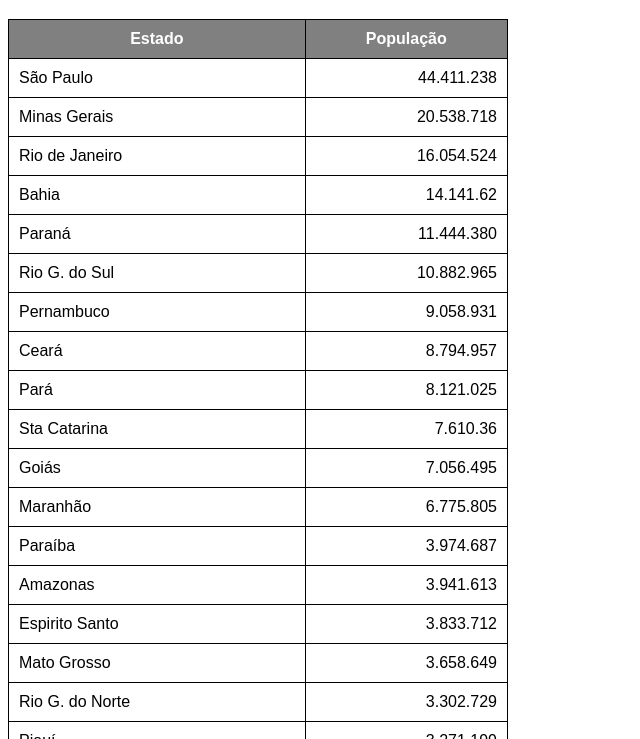
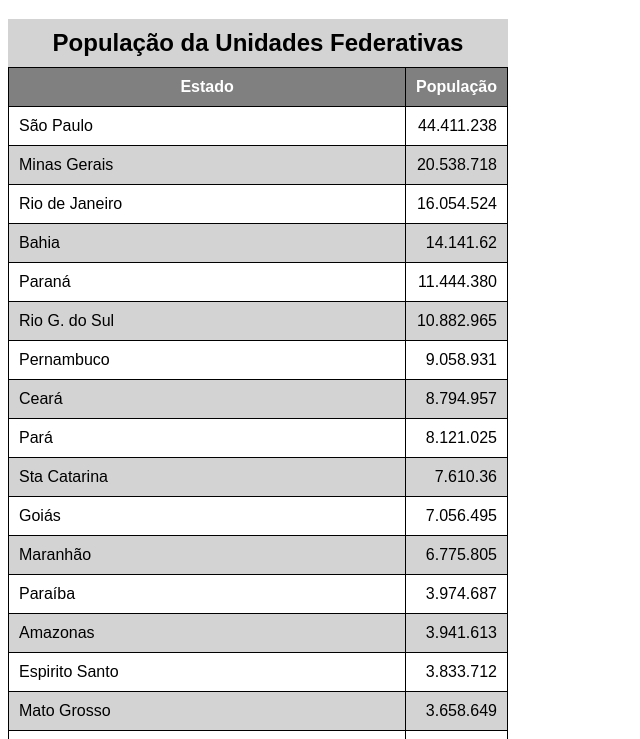
Before and after one commit to matheusferreira76/html-css, a plain HTML site: page aExercícios/ex023 - CSS/tabela003.html in a window 1280 px wide. Shown: the part 61-800 px from the top of the page, without its empty margins (0-640 px from the left). Drawn offline with Linux system fonts and the light colour scheme.

Commit message:
Efeito zebrado em tabelas

```diff
--- a/aExercícios/ex023 - CSS/tabela003.html
+++ b/aExercícios/ex023 - CSS/tabela003.html
@@ -14,6 +14,13 @@
             border-collapse: collapse;
         }
 
+        caption {
+            font-size: 1.5em;
+            font-weight: bold;
+            padding: 10px;
+            background-color: lightgray;
+        }
+
         td, th {
             border: 1px solid black;
             padding: 10px;
@@ -22,6 +29,14 @@
         thead, tfoot {
             background-color: gray;
             color: white;
+        }
+
+        tbody > tr:nth-child(odd) { /*2n-1*/
+            background-color: white;
+        }
+
+        tbody > tr:nth-child(even) { /*2n*/
+            background-color: lightgray;
         }
 
         td.num {
@@ -35,6 +50,7 @@
     ANATOMIA PARA TABELAS GRANDES
 
     TABLE
+        CAPTION
         THEAD
             TR,TD,TH
         TBODY
@@ -43,10 +59,13 @@
             TR,TD,TH
     -->
     <table>
+        <caption>
+            População da Unidades Federativas
+        </caption>
         <thead>
             <tr>
-                <th>Estado</th>
-                <th>População</th>
+                <th scope="col">Estado</th>
+                <th scope="col" style="width: 50px;">População</th>
             </tr>
         </thead>
         <tbody>
@@ -161,7 +180,7 @@
         </tbody>
         <tfoot>
             <tr>
-                <th>Totalde habitantes</th>
+                <th scope="row">Total de habitantes</th>
                 <td class="num"><strong>203 062 512</strong>
             </tr>
         </tfoot>
```
